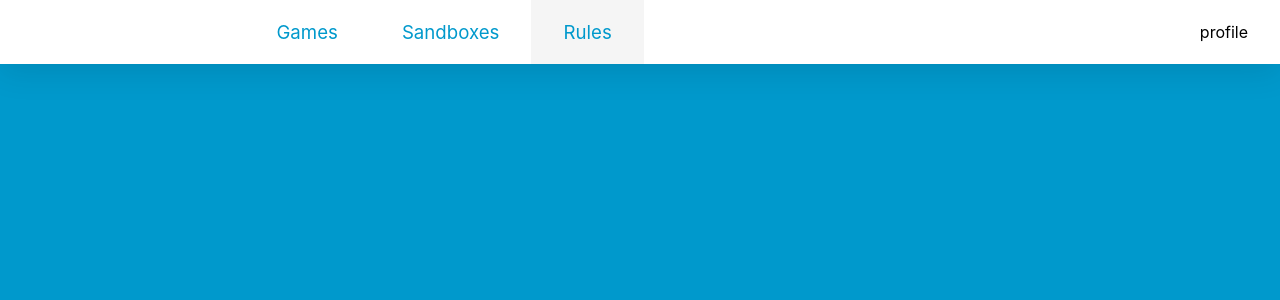
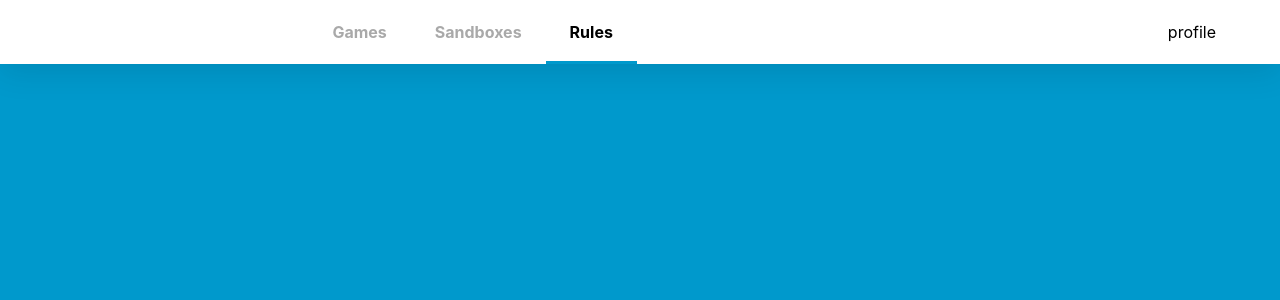
Before and after one commit to Ezequiel-GM/diplomacy, a React (Create React App) app: page /rules in a window 1280 px wide. Shown: the top 300 px of the page. Built offline with nearby package versions, Linux system fonts and the light colour scheme; no server answers; sample sign-in values are in the browser's storage.

Commit message:
nav link styling

```diff
--- a/src/components/AppBar.tsx
+++ b/src/components/AppBar.tsx
@@ -32,11 +32,11 @@ const LogoContainer = styled(motion.div)<{ expanded: boolean }>`
   align-items: center;
   justify-content: center;
   width: 180px;
-  margin-right: ${({ expanded }) => (expanded ? "32px" : "0")};
+  margin-right: ${({ expanded }) => (expanded ? "64px" : "0")};
 `;
 
 const Logo = styled(LogoSvg)`
-  margin-top: 6px;
+  margin-top: 8px;
   fill: ${(props) => props.theme.color.primary};
 `;
 
@@ -77,7 +77,7 @@ const appBarVariants = {
     y: 0,
     borderRadius: ["0 0 100% 100%", "0 0 0% 0%"],
     flexGrow: [0.0001, 1],
-    padding: ["0 32px 12px", "0 32px 0px"],
+    padding: ["0 32px 12px", "0 64px 0px"],
     transition: {
       type: "linear",
       duration: 0.75,
@@ -139,12 +139,20 @@ export default function AppBar() {
           </Link>
         </LogoContainer>
         {isExpanded && (
-          <NavContainer initial={{ opacity: 0 }} animate={{ opacity: 1 }}>
+          <NavContainer
+            initial={{ opacity: 0 }}
+            animate={{ opacity: 1 }}
+            transition={{ duration: 0.75 }}
+          >
             <NavLinks />
           </NavContainer>
         )}
         {isExpanded && (
-          <ProfileContainer initial={{ opacity: 0 }} animate={{ opacity: 1 }}>
+          <ProfileContainer
+            initial={{ opacity: 0 }}
+            animate={{ opacity: 1 }}
+            transition={{ delay: 0.25, duration: 0.75 }}
+          >
             profile
           </ProfileContainer>
         )}
--- a/src/components/appBar/NavLinks.tsx
+++ b/src/components/appBar/NavLinks.tsx
@@ -3,25 +3,23 @@ import styled from "styled-components";
 
 const NavLink = styled(Link)<{ matches: number }>`
   height: 100%;
-  padding: 0px 32px 0px;
+  padding: 0px 24px 0px;
   display: flex;
   flex-direction: column;
   justify-content: center;
   text-decoration: none;
+  font-weight: bold;
   font-size: ${({ theme }) => `${theme.fontSize.navLink}pt`};
-  color: ${({ theme }) => theme.color.primary};
+  color: ${({ matches, theme }) =>
+    matches ? theme.color.text : theme.color.navLink};
+  transition: color ${({ matches }) => (matches ? "1s" : "0s")};
 
-  background-color: ${({ matches, theme }) =>
-    matches ? theme.color.onPrimaryOverlay : ""};
-  &:hover {
-    background-color: ${({ theme }) => theme.color.onPrimaryOverlay};
-  }
-  &:active {
-    background-color: ${({ theme }) => theme.color.onPrimaryOverlay};
-    padding: 4px 32px 0px;
-    height: calc(100% - 4px);
-  }
-  transition: padding 0.1s, height 0.1s;
+  box-sizing: border-box;
+  border-style: inset;
+  border: none;
+  border-top: 3px solid transparent;
+  border-bottom: ${({ matches, theme }) =>
+    matches ? `3px solid ${theme.color.primary}` : "3px solid transparent"};
 `;
 
 const routes = [
--- a/src/theme.json
+++ b/src/theme.json
@@ -14,6 +14,7 @@
     "borderDisabled": "gray",
     "card": "white",
     "error": "red",
+    "navLink": "darkgray",
     "onPrimary": "white",
     "onPrimaryDisabled": "gray",
     "onPrimaryOverlay": "rgba(0, 0, 0, 0.04)",
@@ -25,7 +26,7 @@
   },
   "fontSize": {
     "button": 11,
-    "navLink": 14,
+    "navLink": 12,
     "textField": 12,
     "textFieldError": 10,
     "textFieldLabel": 11
```
